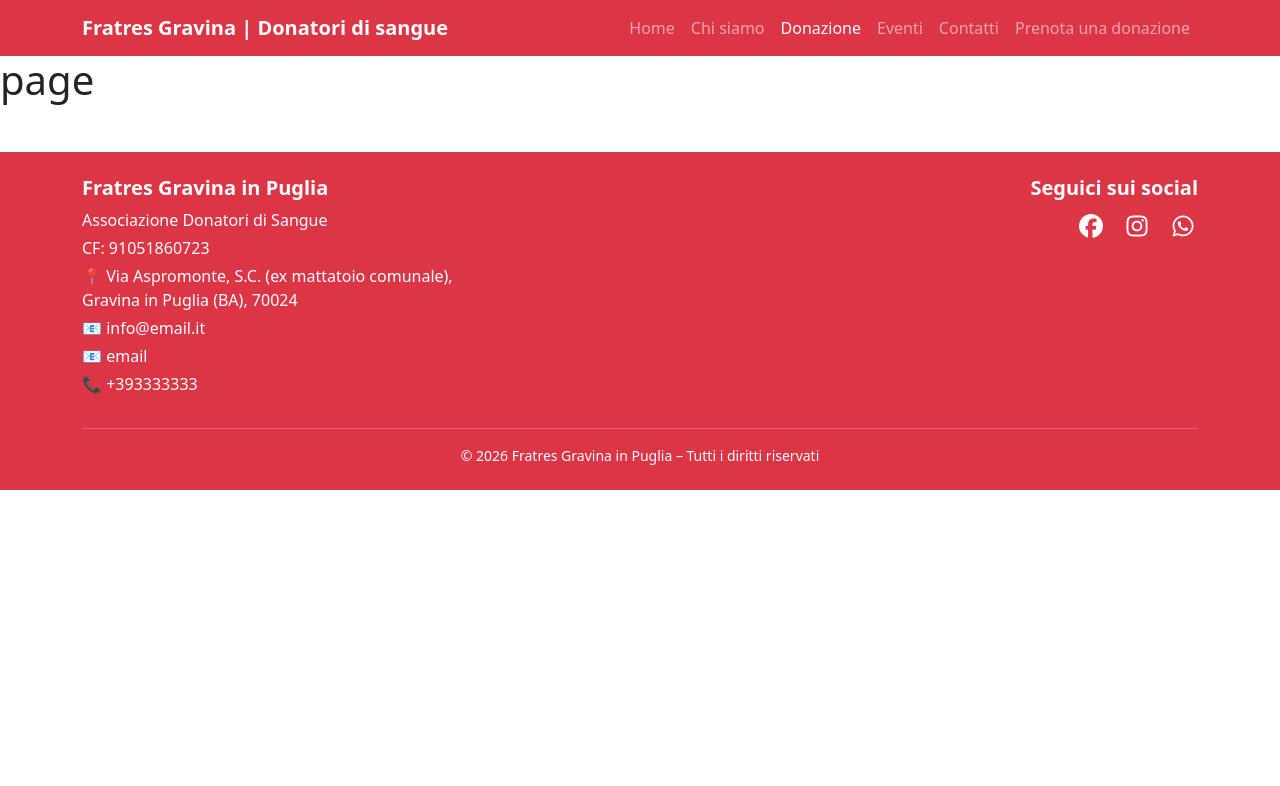
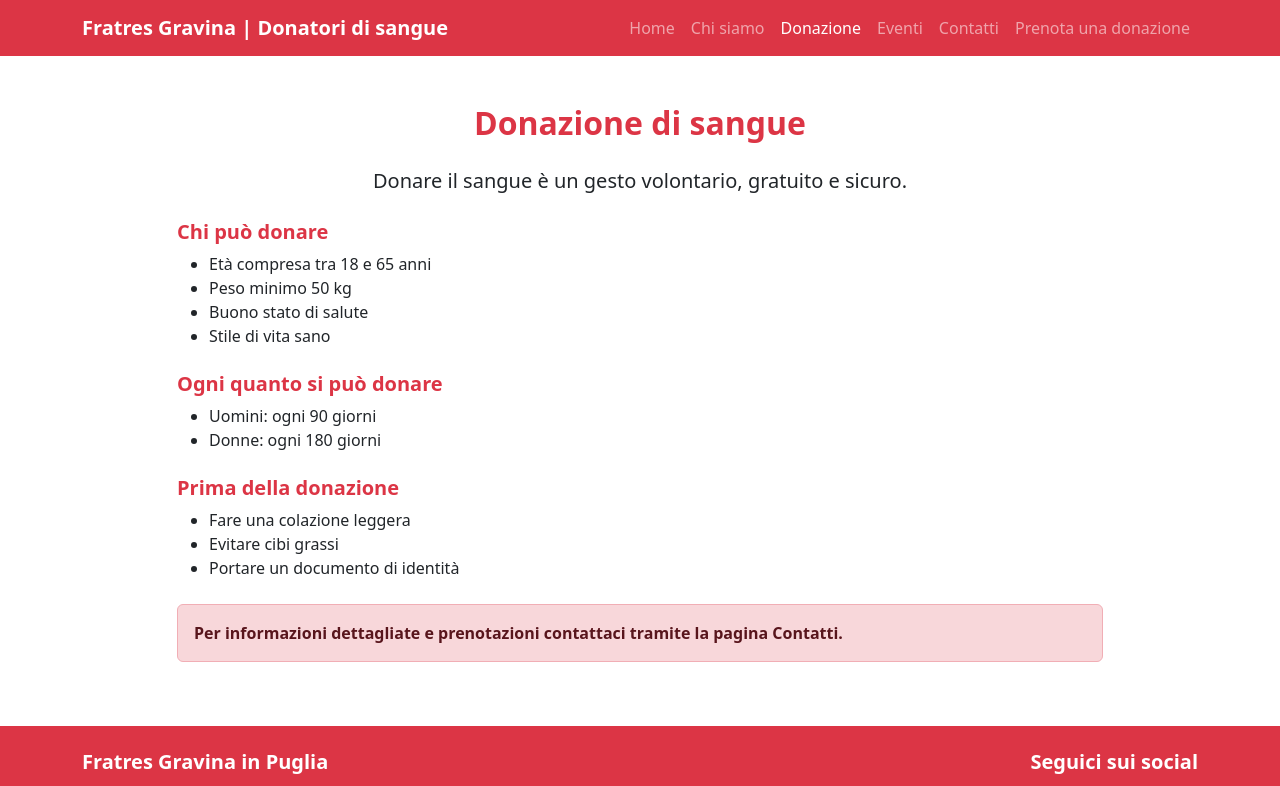
Before and after one commit to michelelongo97/fratres-gravina, a React (Vite) app: page /donazione in a window 1280 px wide. Shown: the top 786 px of the page. Built offline with nearby package versions, Linux system fonts and the light colour scheme.

Commit message:
feat: add content in all the  pages

```diff
--- a/src/pages/ChiSiamoPage.jsx
+++ b/src/pages/ChiSiamoPage.jsx
@@ -1,3 +1,41 @@
 export default function ChiSiamoPage() {
-  return <h1>chi siamo</h1>;
+  return (
+    <div className="container my-5">
+      <h2 className="fw-bold text-danger text-center mb-4">Chi siamo</h2>
+
+      <div className="row justify-content-center">
+        <div className="col-md-10">
+          <p className="lead text-center mb-4">
+            La Fratres Gravina in Puglia è un’associazione di volontari
+            impegnata nella promozione della donazione di sangue come gesto
+            gratuito, anonimo e responsabile.
+          </p>
+
+          <p>
+            L’associazione opera sul territorio con l’obiettivo di
+            sensibilizzare i cittadini sull’importanza della donazione,
+            collaborando con le strutture sanitarie locali per garantire la
+            disponibilità di sangue ed emocomponenti.
+          </p>
+
+          <p>
+            La nostra attività si basa esclusivamente sul volontariato e sulla
+            solidarietà. Ogni giorno promuoviamo valori fondamentali come
+            altruismo, responsabilità civile e attenzione verso il prossimo.
+          </p>
+
+          <p>
+            Diventare donatore significa compiere un gesto semplice ma
+            fondamentale, capace di salvare vite umane.
+          </p>
+
+          <div className="alert alert-danger mt-4 text-center">
+            <strong>
+              Donare il sangue è un atto d’amore verso chi ne ha bisogno.
+            </strong>
+          </div>
+        </div>
+      </div>
+    </div>
+  );
 }
--- a/src/pages/DonazionePage.jsx
+++ b/src/pages/DonazionePage.jsx
@@ -1,3 +1,47 @@
 export default function DonazionePage() {
-  return <h1>page</h1>;
+  return (
+    <div className="container my-5">
+      <h2 className="fw-bold text-danger text-center mb-4">
+        Donazione di sangue
+      </h2>
+
+      <div className="row justify-content-center">
+        <div className="col-md-10">
+          <p className="lead text-center mb-4">
+            Donare il sangue è un gesto volontario, gratuito e sicuro.
+          </p>
+
+          <h5 className="fw-bold text-danger mt-4">Chi può donare</h5>
+          <ul>
+            <li>Età compresa tra 18 e 65 anni</li>
+            <li>Peso minimo 50 kg</li>
+            <li>Buono stato di salute</li>
+            <li>Stile di vita sano</li>
+          </ul>
+
+          <h5 className="fw-bold text-danger mt-4">
+            Ogni quanto si può donare
+          </h5>
+          <ul>
+            <li>Uomini: ogni 90 giorni</li>
+            <li>Donne: ogni 180 giorni</li>
+          </ul>
+
+          <h5 className="fw-bold text-danger mt-4">Prima della donazione</h5>
+          <ul>
+            <li>Fare una colazione leggera</li>
+            <li>Evitare cibi grassi</li>
+            <li>Portare un documento di identità</li>
+          </ul>
+
+          <div className="alert alert-danger mt-4">
+            <strong>
+              Per informazioni dettagliate e prenotazioni contattaci tramite la
+              pagina Contatti.
+            </strong>
+          </div>
+        </div>
+      </div>
+    </div>
+  );
 }
--- a/src/pages/EventiPage.jsx
+++ b/src/pages/EventiPage.jsx
@@ -1,3 +1,44 @@
 export default function EventiPage() {
-  return <h1>page</h1>;
+  return (
+    <div className="container my-5">
+      <h2 className="fw-bold text-danger text-center mb-4">
+        Eventi e giornate di donazione
+      </h2>
+
+      <div className="row justify-content-center">
+        <div className="col-md-10">
+          <p className="lead text-center mb-4">
+            Consulta il calendario delle prossime giornate di donazione
+            organizzate dalla Fratres Gravina in Puglia.
+          </p>
+
+          {/* EVENTO */}
+          <div className="card mb-3 shadow-sm">
+            <div className="card-body">
+              <h5 className="card-title fw-bold">Domenica 20 Ottobre 2026</h5>
+              <p className="card-text mb-1">
+                📍 Centro Trasfusionale – Ospedale di Gravina
+              </p>
+              <p className="card-text text-muted mb-0">⏰ 08:00 – 12:00</p>
+            </div>
+          </div>
+
+          <div className="card mb-3 shadow-sm">
+            <div className="card-body">
+              <h5 className="card-title fw-bold">Domenica 17 Novembre 2026</h5>
+              <p className="card-text mb-1">
+                📍 Centro Trasfusionale – Ospedale di Gravina
+              </p>
+              <p className="card-text text-muted mb-0">⏰ 08:00 – 12:00</p>
+            </div>
+          </div>
+
+          <div className="alert alert-danger text-center mt-4">
+            Le date possono subire variazioni. Segui i nostri canali social per
+            rimanere aggiornato.
+          </div>
+        </div>
+      </div>
+    </div>
+  );
 }
```
